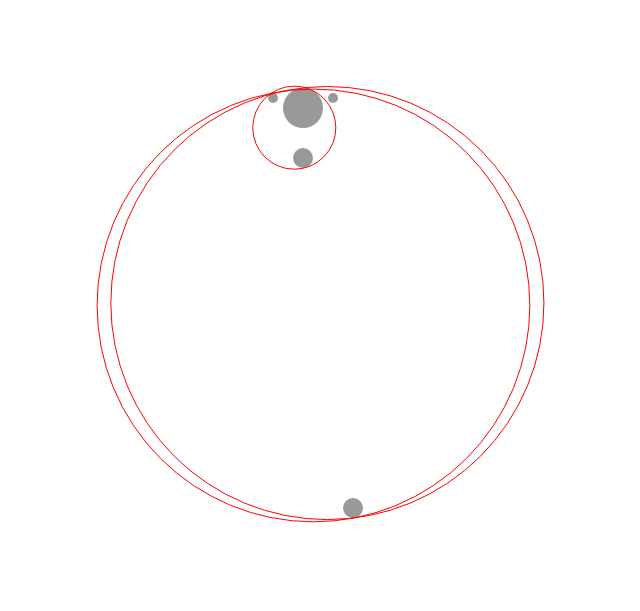
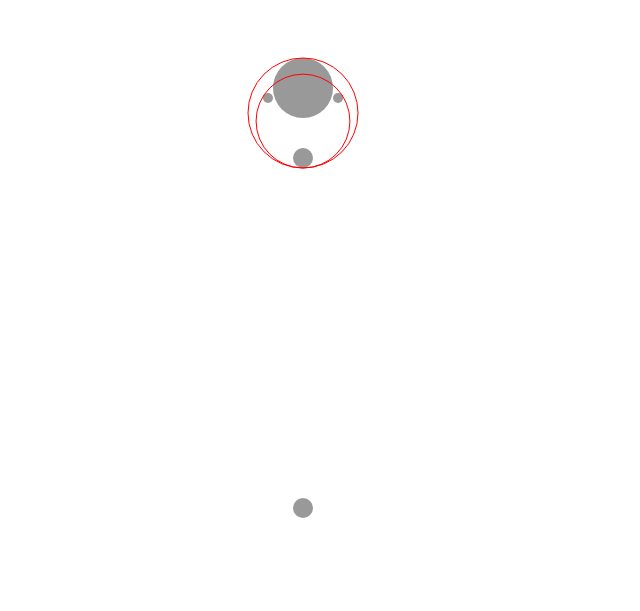
Before and after one commit to robinhouston/bounding-balls, a plain HTML site: page index.html in a window 1280 px wide. Shown: the whole page, without its empty margins (105-745 px from the left). Drawn offline with nearby package versions, Linux system fonts and the light colour scheme.

Commit message:
Minor tweaks to examples

```diff
--- a/index.html
+++ b/index.html
@@ -36,11 +36,11 @@ input { width: 80%; display: block; margin: auto;  }
 //       C = {name: "C", x: 400 - 112/ROOT_2, y: 200 - 112/ROOT_2, r: 5},
 //       D = {name: "D", x: 400 + 105/ROOT_2, y: 200 - 105/ROOT_2, r: 5};
 
-const d = {name: "d", x: 400, y: 100, r: 20},
-      a = {name: "a", x: 370, y: 90, r: 5},
-      b = {name: "b", x: 430, y: 90, r: 5},
+const d = {name: "d", x: 400, y: 80, r: 30},
+      a = {name: "a", x: 365, y: 90, r: 5},
+      b = {name: "b", x: 435, y: 90, r: 5},
       c = {name: "c", x: 400, y: 150, r: 10},
-      D = {name: "D", x: 450, y: 500, r: 10};
+      D = {name: "D", x: 400, y: 500, r: 10};
 
 function encloses(a, b) {
   var dx = b.x - a.x,
@@ -50,7 +50,7 @@ function encloses(a, b) {
 }
 
 const draw_data = [a,b,c,D,d], //[ a,b,c,D,d ],
-      bound_data = [ [a,b,c,D], [D, d], [a,c,d] ]; //[ [a,b,c,D] ];
+      bound_data = [ [a,c,d], [a,b,c] ]; //[ [a,b,c,D] ];
 
 function update() {
 	var draw_circles = d3.select("#input-circles").selectAll("circle").data(draw_data);
@@ -70,8 +70,9 @@ function update() {
 		.attr("r", d => d.r)
 	bound_circles.exit().remove();
 
-	console.log(encloses(d3.packEnclose([a,b,c,D]), d));
-	console.log(encloses(d3.packEnclose([d,D]), a));
+	console.log(encloses(d3.packEnclose([a,b,c]), d));
+	console.log(encloses(d3.packEnclose([a,b,d]), c));
+	console.log(encloses(d3.packEnclose([a,c,d]), b));
 	// console.log(encloses(d3.packEnclose([D,a]), d));
 }
 
```
Also changed, not shown: index.js (+5 -4 lines).
